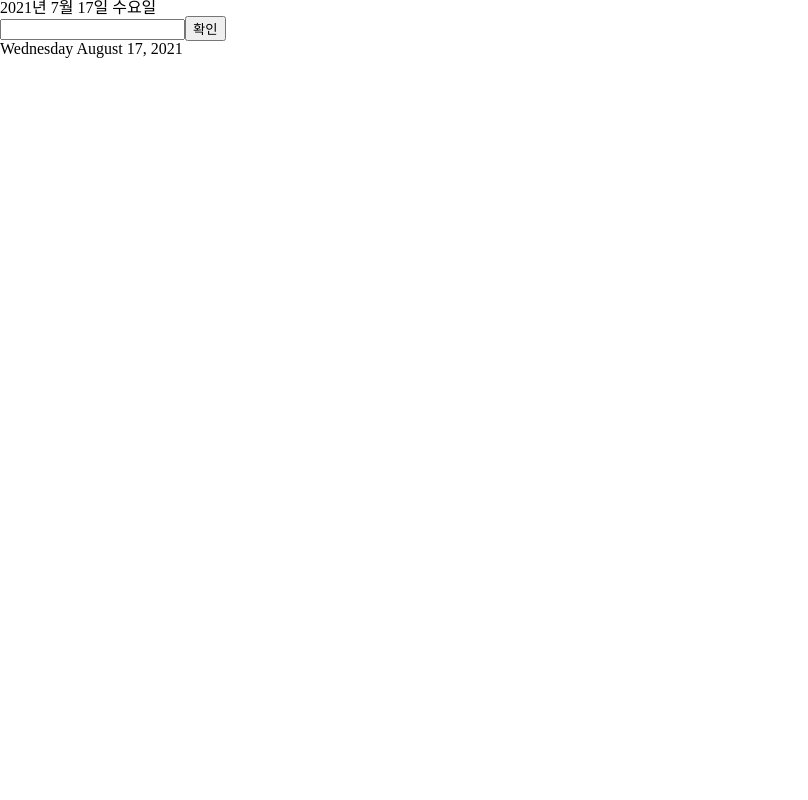
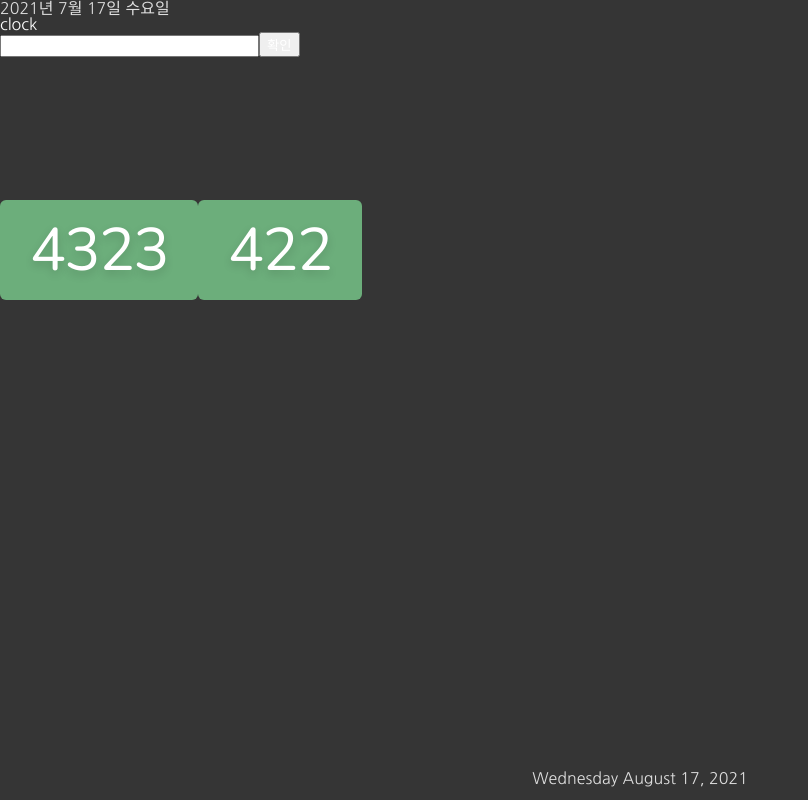
Before and after one commit to jellybrown/sorting-machine, a React (Create React App) app: page / in a window 1280 px wide. Shown: the whole page, without its empty margins (0-808 px from the left). Built offline with nearby package versions, Linux system fonts and the light colour scheme.

Commit message:
Feat : 공통 스타일 수정

```diff
--- a/public/index.html
+++ b/public/index.html
@@ -1,14 +1,12 @@
 <!DOCTYPE html>
 <html lang="en">
+
 <head>
   <meta charset="utf-8" />
   <link rel="icon" href="%PUBLIC_URL%/favicon.ico" />
   <meta name="viewport" content="width=device-width, initial-scale=1" />
   <meta name="theme-color" content="#000000" />
-    <meta
-      name="description"
-      content="Web site created using create-react-app"
-    />
+  <meta name="description" content="Web site created using create-react-app" />
   <link rel="apple-touch-icon" href="%PUBLIC_URL%/logo192.png" />
   <!--
       manifest.json provides metadata used when your web app is installed on a
@@ -24,8 +22,14 @@
       work correctly both with client-side routing and a non-root public URL.
       Learn how to configure a non-root public URL by running `npm run build`.
     -->
+  <link rel="preconnect" href="https://fonts.googleapis.com">
+  <link rel="preconnect" href="https://fonts.gstatic.com" crossorigin>
+  <link
+    href="https://fonts.googleapis.com/css2?family=Nanum+Gothic:wght@400;700&family=Nunito:wght@400;600&display=swap"
+    rel="stylesheet">
   <title>React App</title>
 </head>
+
 <body>
   <noscript>You need to enable JavaScript to run this app.</noscript>
   <div id="root"></div>
@@ -40,4 +44,5 @@
       To create a production bundle, use `npm run build` or `yarn build`.
     -->
 </body>
+
 </html>
--- /dev/null
+++ b/src/Components/Cards/Cards.js
@@ -0,0 +1,17 @@
+import React from 'react';
+import { Card, CardsWrapper } from './Cards.style';
+
+const Cards = () => {
+  return (
+    <CardsWrapper>
+      <Card>
+        <span>4323</span>
+      </Card>
+      <Card>
+        <span>422</span>
+      </Card>
+    </CardsWrapper>
+  );
+};
+
+export default Cards;
--- /dev/null
+++ b/src/Components/Cards/Cards.style.js
@@ -0,0 +1,27 @@
+import styled from 'styled-components';
+
+/** card는 이거 사용
+ * background color
+ * green: 6CAE7B
+ * yellow: EED862
+ * blue: 7285AB
+ * red: DE6969
+ */
+export const CardsWrapper = styled.div`
+  flex: 1;
+`;
+
+export const Card = styled.div`
+  background-color: #6cae7b;
+  display: inline-block;
+  border-radius: 6px;
+
+  > span {
+    display: inline-block;
+    padding: 20px 30px;
+    text-shadow: 0px 4px 10px rgba(0, 0, 0, 0.15);
+    font-family: 'Nunito', sans-serif;
+    font-size: 60px;
+    letter-spacing: -1.5px;
+  }
+`;
--- a/src/Components/GlobalStyles.js
+++ b/src/Components/GlobalStyles.js
@@ -1,5 +1,7 @@
 import { createGlobalStyle } from 'styled-components';
 import reset from 'styled-reset';
+
+// font-family: 'Nanum Gothic', sans-serif;
 
 const globalStyles = createGlobalStyle`
     ${reset};
@@ -10,6 +12,12 @@ const globalStyles = createGlobalStyle`
     *{
         box-sizing:border-box;
     }
+    html, body, h1, p, a, span, button, input {
+        font-family: 'Nanum Gothic', sans-serif;
+        color:#fff;
+        font-weight: 400;
+    }
+
     `;
 
 export default globalStyles;
--- a/src/Components/Timer/Timer.js
+++ b/src/Components/Timer/Timer.js
@@ -1,9 +1,10 @@
 import React from 'react';
 import { getStringByDate } from '../utils/getStringByDate';
+import { TimerText } from './Timer.style';
 
 const Timer = ({ locale }) => {
   const today = getStringByDate(new Date(), locale);
 
-  return <div>{today}</div>;
+  return <TimerText>{today}</TimerText>;
 };
 export default Timer;
--- /dev/null
+++ b/src/Components/Timer/Timer.style.js
@@ -0,0 +1,5 @@
+import styled from 'styled-components';
+
+export const TimerText = styled.span`
+  color: #dedede;
+`;
--- a/src/Routers/Home.js
+++ b/src/Routers/Home.js
@@ -1,15 +1,22 @@
 import React from 'react';
+import Cards from '../Components/Cards/Cards';
 import Input from '../Components/Input/Input';
 import Timer from '../Components/Timer/Timer';
+import { Footer, Header, HomeWrapper } from './Home.style';
 
 const Home = () => {
   return (
-    <div>
-      <Timer locale="ko" />
-      <clock></clock>
-      <Input />
-      <Timer locale="en" />
-    </div>
+    <HomeWrapper>
+      <Header>
+        <Timer locale="ko" />
+        <div>clock</div>
+        <Input />
+      </Header>
+      <Cards />
+      <Footer>
+        <Timer locale="en" />
+      </Footer>
+    </HomeWrapper>
   );
 };
 
--- /dev/null
+++ b/src/Routers/Home.style.js
@@ -0,0 +1,17 @@
+import styled from 'styled-components';
+
+export const HomeWrapper = styled.section`
+  background-color: #353535;
+  height: 100vh;
+  display: flex;
+  flex-direction: column;
+`;
+export const Header = styled.header`
+  height: 200px;
+`;
+
+export const Footer = styled.footer`
+  height: 30px;
+  display: flex;
+  justify-content: center;
+`;
```
Lines whose indentation alone changed are shown as unchanged.
